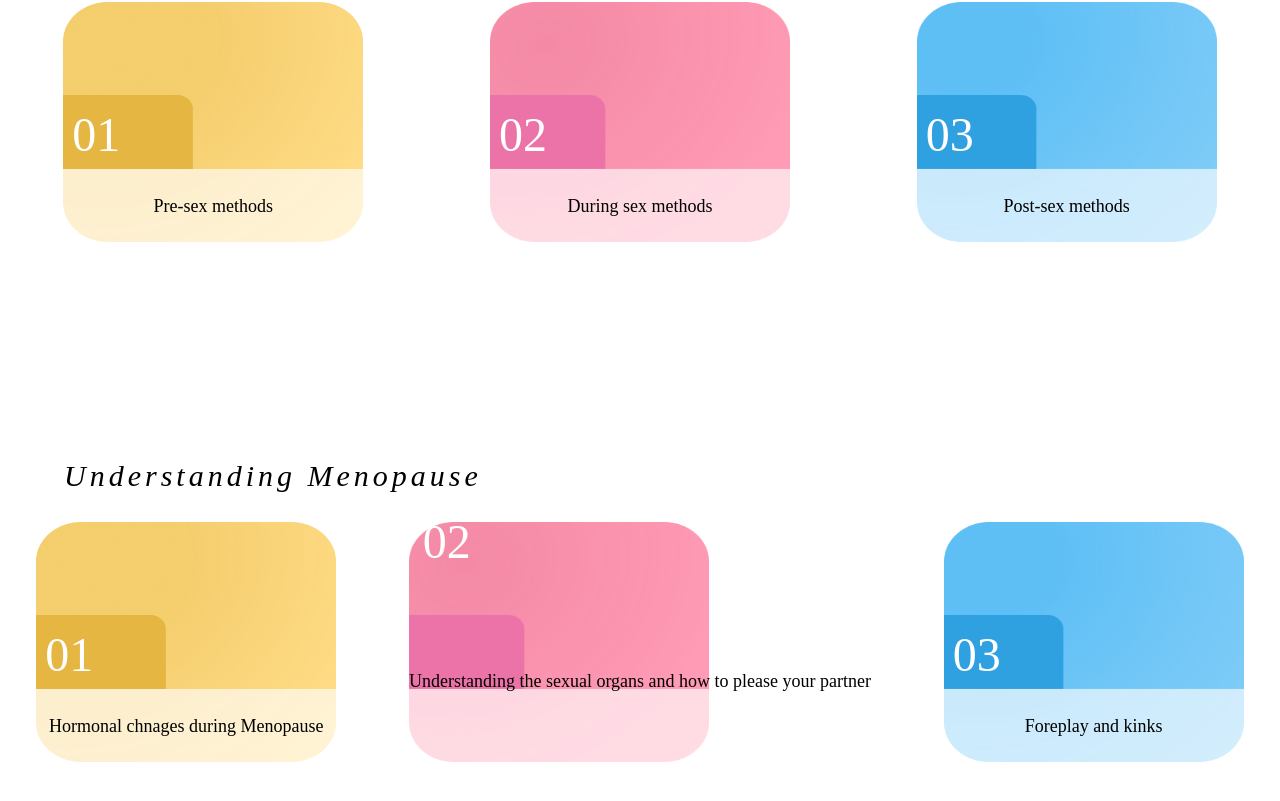
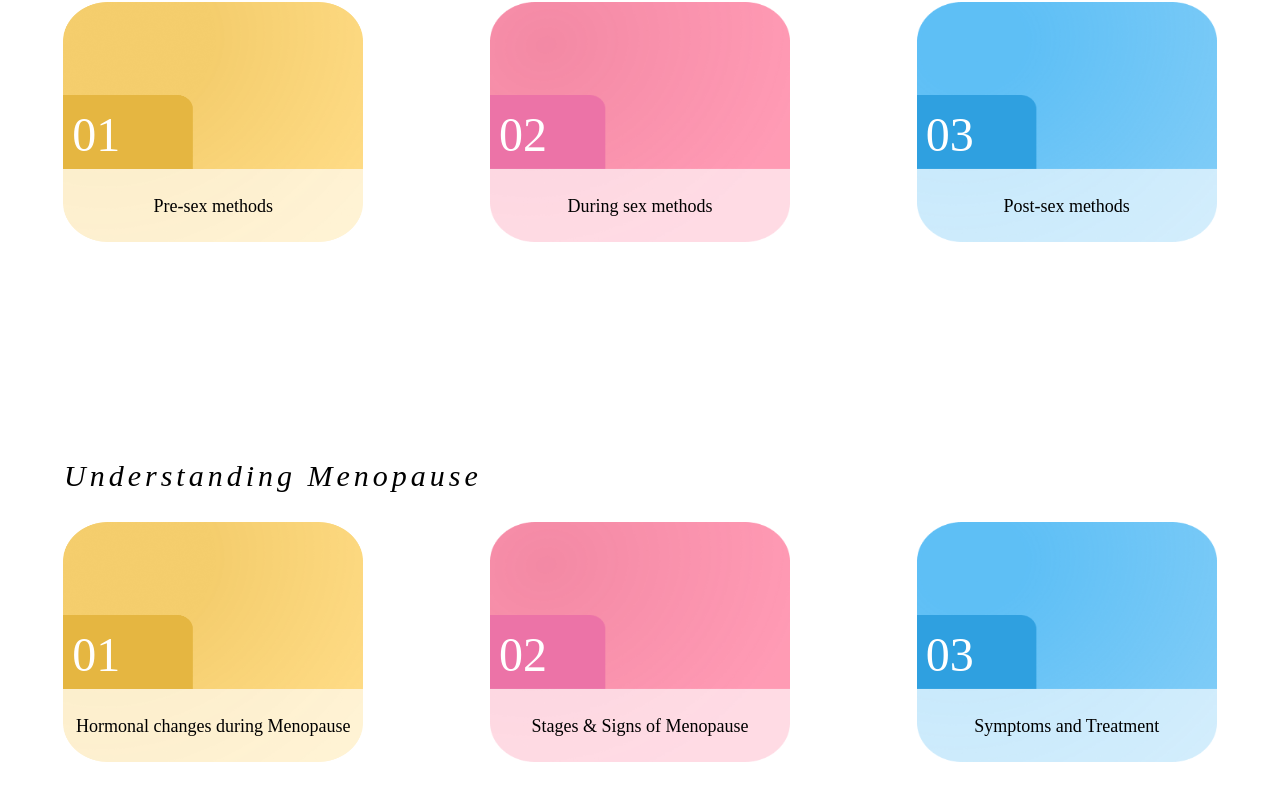
Before and after one commit to Arushigandhi/SexEdify, a React (Create React App) app: page /adult in a window 1280 px wide. Shown: the part 645-1446 px from the top of the page. Built offline with nearby package versions, Linux system fonts and the light colour scheme; a web font is replaced by a local one.

Commit message:
content rectified

```diff
--- a/src/pages/Adult.js
+++ b/src/pages/Adult.js
@@ -8,7 +8,7 @@ export default function Adult() {
             <h1 className={styles.Heading}>ADULT</h1>
             <CardComponent Category="Pregnancies" TOne="When can one get pregnant?" DOne="01" TTwo="How to get pregnant?" DTwo="02" TThree="How to maintain good pregnancy health?" DThree="03"/>
             <CardComponent Category="Contraceptives" TOne="Pre-sex methods" DOne="01" TTwo="During sex methods" DTwo="02" TThree="Post-sex methods" DThree="03"/>
-            <CardComponent Category="Understanding Menopause" TOne="Hormonal chnages during Menopause" DOne="01" TTwo="Understanding the sexual organs and how to please your partner" DTwo="02" TThree="Foreplay and kinks" DThree="03"/>
+            <CardComponent Category="Understanding Menopause" TOne="Hormonal changes during Menopause" DOne="01" TTwo="Stages & Signs of Menopause" DTwo="02" TThree="Symptoms and Treatment" DThree="03"/>
         </div>
 
     )
```
